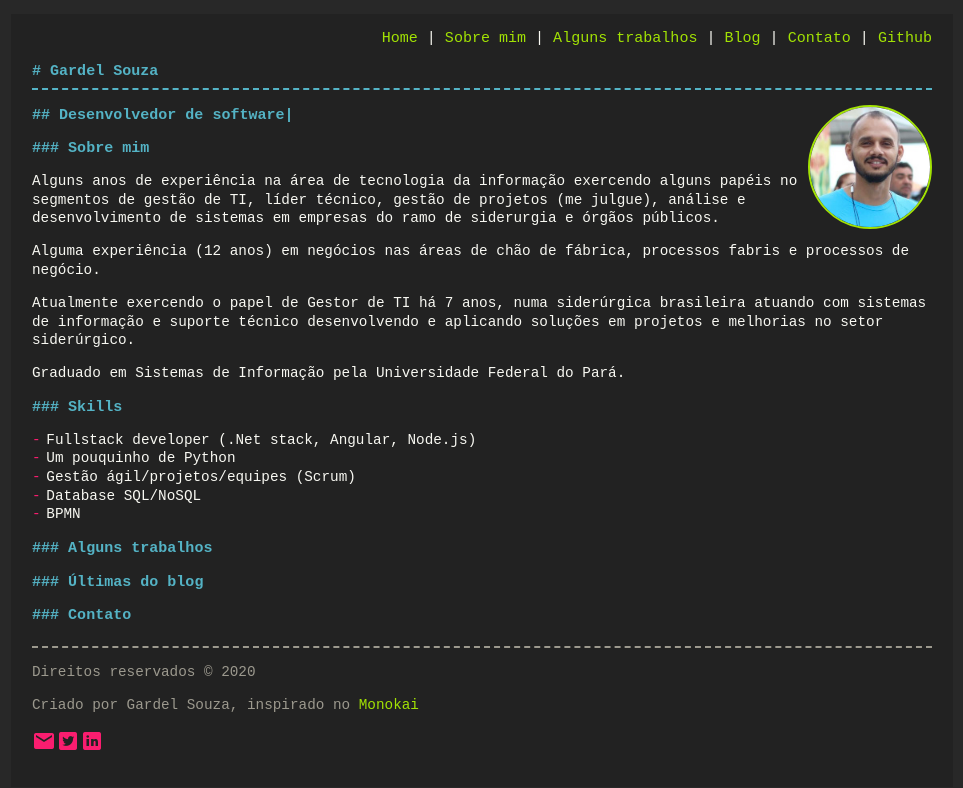
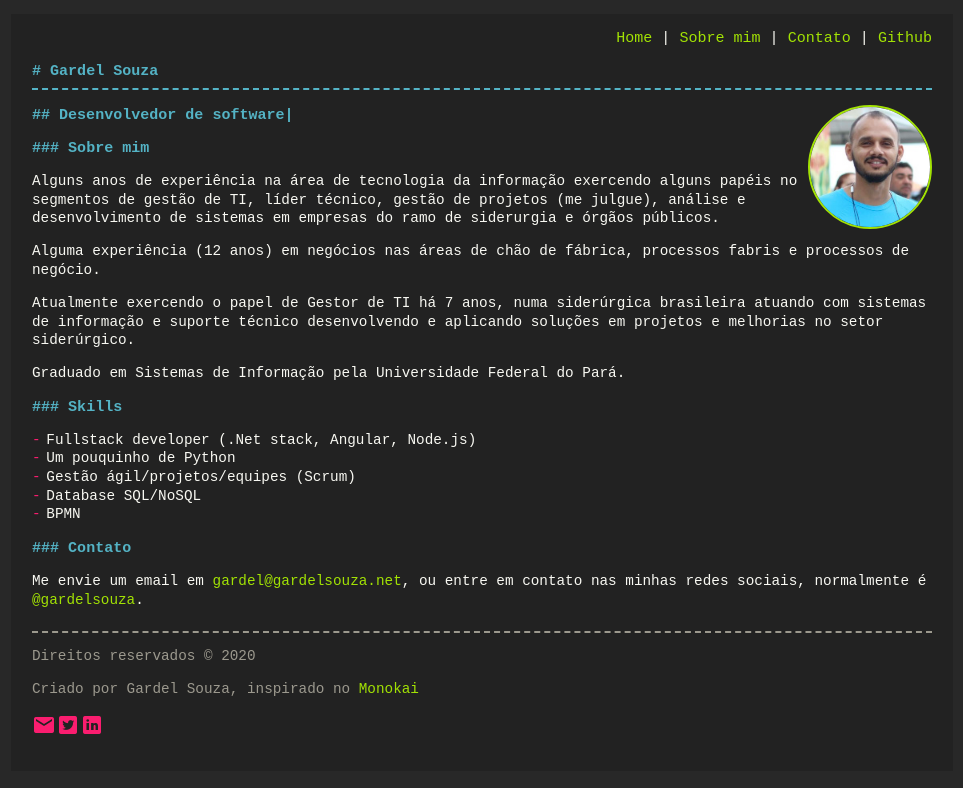
Before and after one commit to gardelsouza/gardelsouza.net, an Angular app in the folder site/app/: page / in a window 1280 px wide. Shown: the top 788 px of the page, without its empty margins (158-1121 px from the left). Built offline with nearby package versions, Linux system fonts and the light colour scheme.

Commit message:
Ajustes para o heroku

```diff
--- a/site/app/src/app/home/home.component.html
+++ b/site/app/src/app/home/home.component.html
@@ -39,9 +39,10 @@
             <li>Database SQL/NoSQL</li>
             <li>BPMN</li>
         </ul>
-        <h3 id="work">Alguns trabalhos</h3>
-        <h3>Últimas do blog</h3>
+        <!-- <h3 id="work">Alguns trabalhos</h3>
+        <h3>Últimas do blog</h3> -->
         <h3 id="contact">Contato</h3>
+        <p>Me envie um email em <a href="mailto:gardel@gardelsouza.net">gardel@gardelsouza.net</a>, ou entre em contato nas minhas redes sociais, normalmente é <a href="http://www.twitter.com/gardelsouza">@gardelsouza</a>.</p>
     </article>
 </main>
 <footer>
--- a/site/app/src/app/nav/nav.component.html
+++ b/site/app/src/app/nav/nav.component.html
@@ -2,8 +2,8 @@
     <nav>
         <a href="/">Home</a> |
         <a href="#about">Sobre mim</a> |
-        <a href="#work">Alguns trabalhos</a> |
-        <a href="blog">Blog</a> |
+        <!-- <a href="#work">Alguns trabalhos</a> | -->
+        <!-- <a href="blog">Blog</a> | -->
         <a href="#contact">Contato</a> |
         <a href="https://github.com/gardelsouza" target="new">Github</a>
     </nav>
```
Also changed, not shown: site/app/package.json (+14 -7 lines), site/app/server.js (added, +16 -0 lines), 1 other file (tests, documents, lock files or other folders).
